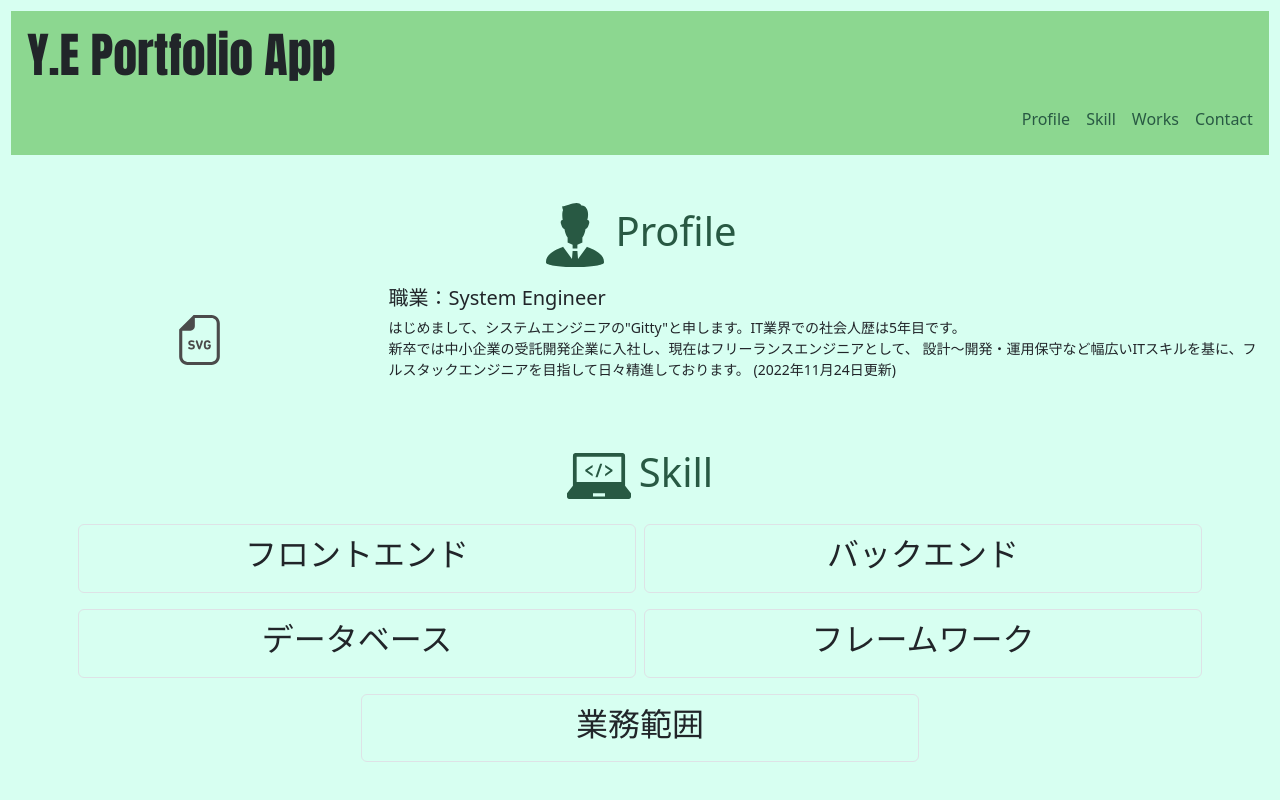
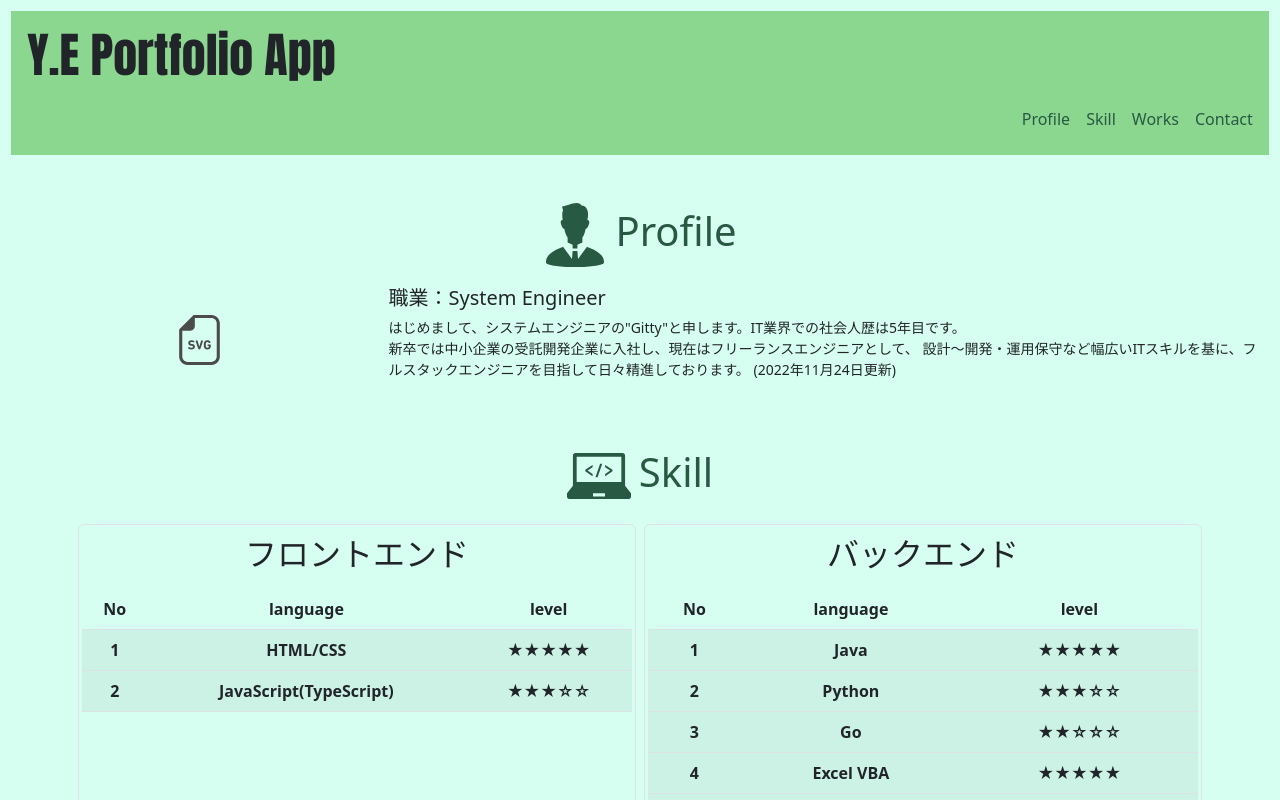
Before and after one commit to gitty12-dev/forio, a Vue app: page / in a window 1280 px wide. Shown: the top 800 px of the page. Built offline with nearby package versions, Linux system fonts and the light colour scheme.

Commit message:
#12 fixed

```diff
--- a/src/components/Skill.vue
+++ b/src/components/Skill.vue
@@ -4,10 +4,14 @@ import json from '../assets/my_data.json'
 import Level from './parts/Level.vue'
 const skillss = json.skill;
 
-const isCategory = ref(false);
-
-const showCategory = () => {
-	isCategory.value = isCategory.value ? false : true;
+const isTabletWidth = window.matchMedia('(max-width:740px)').matches;
+const isCategory = isTabletWidth ?
+										ref([...Array(4)].map(v => false)):
+										ref([...Array(4)].map(v => true));
+const showCategory = (idx: number) => {
+	if (isTabletWidth) {
+		isCategory.value[idx] = isCategory.value[idx] ? false : true;
+	}
 }
 </script>
 
@@ -15,9 +19,11 @@ const showCategory = () => {
 	<div id="skill" class="d-flex flex-column justify-content-center align-items-center">
 		<h1><img class="icon-title" src="../assets/icon_skill.svg"/>Skill</h1>
 		<div class="skill-contents">
-			<div v-for="skills in skillss" class="skill-table border rounded">
-				<a class="btn" @click="showCategory"><h2>{{ skills.category }}</h2></a>
-				<div v-if="isCategory">
+			<div v-for='(skills,index) in skillss' class="skill-table border rounded">
+				<a class="btn skill-button" @click="showCategory(index)">
+					<h2>{{ skills.category }}</h2>
+				</a>
+				<div v-if="isCategory[index]">
 					<table class="table table-striped table-hover">
 						<thead>
 							<tr>
@@ -54,15 +60,24 @@ const showCategory = () => {
 }
 .skill-table {
   width: calc(100% / 2 - 0.5rem);
-	border: 1px;
-
 	margin-bottom: 1rem;
 	padding: 0.2rem;
 }
+.skill-button {
+	width: 100%;
+	pointer-events: none;
+}
 
-@media screen and (max-width:480px) {
+@media screen and (max-width:740px) {
 	.skill-table {
 		width: calc(100% - 1.5rem);
+		box-shadow: 5px 5px 5px #77AF9C;
+	}
+	.skill-button {
+		pointer-events: all;
+	}
+	.skill-button h2 {
+		margin: 0;
 	}
 }
 
```
